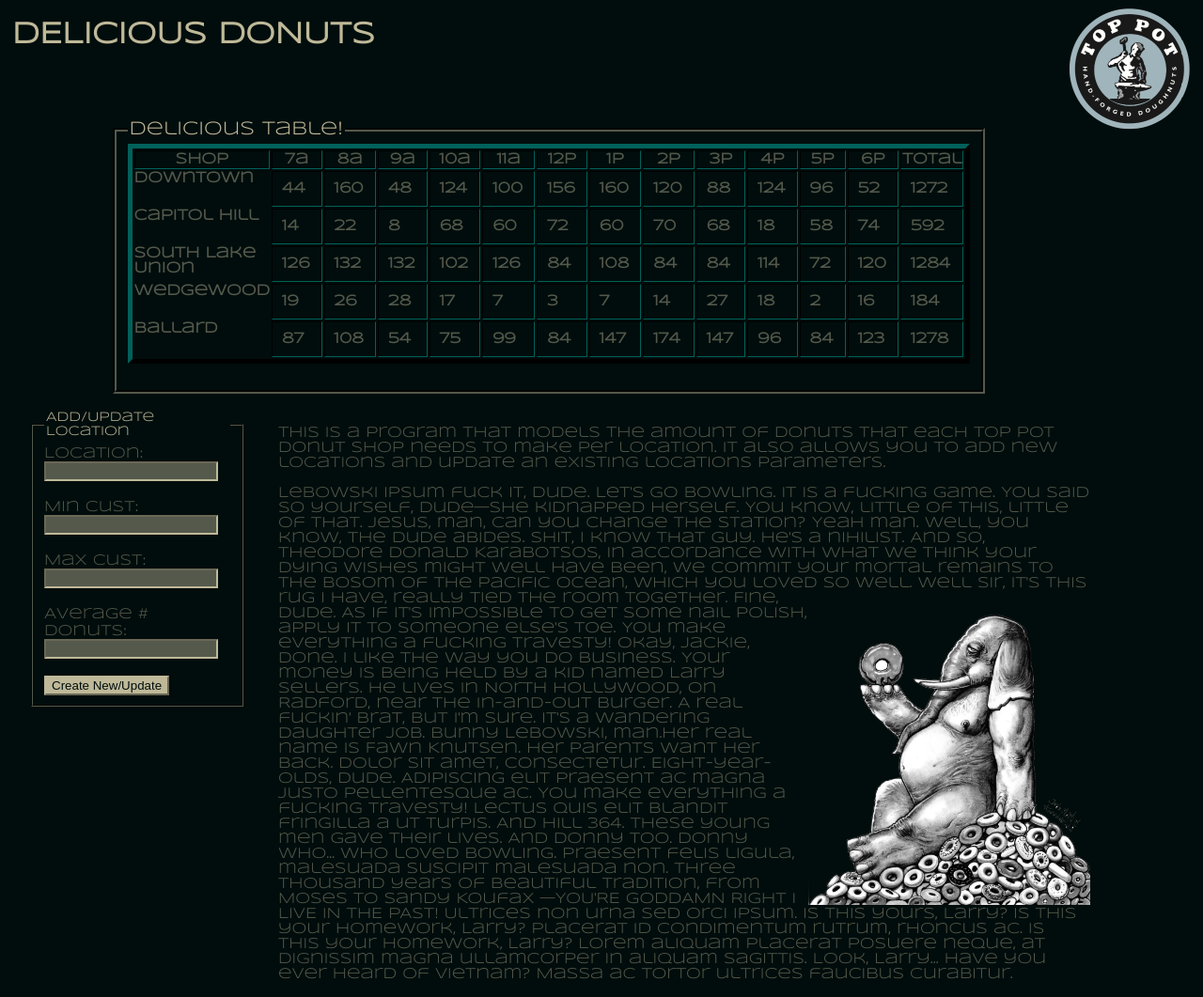
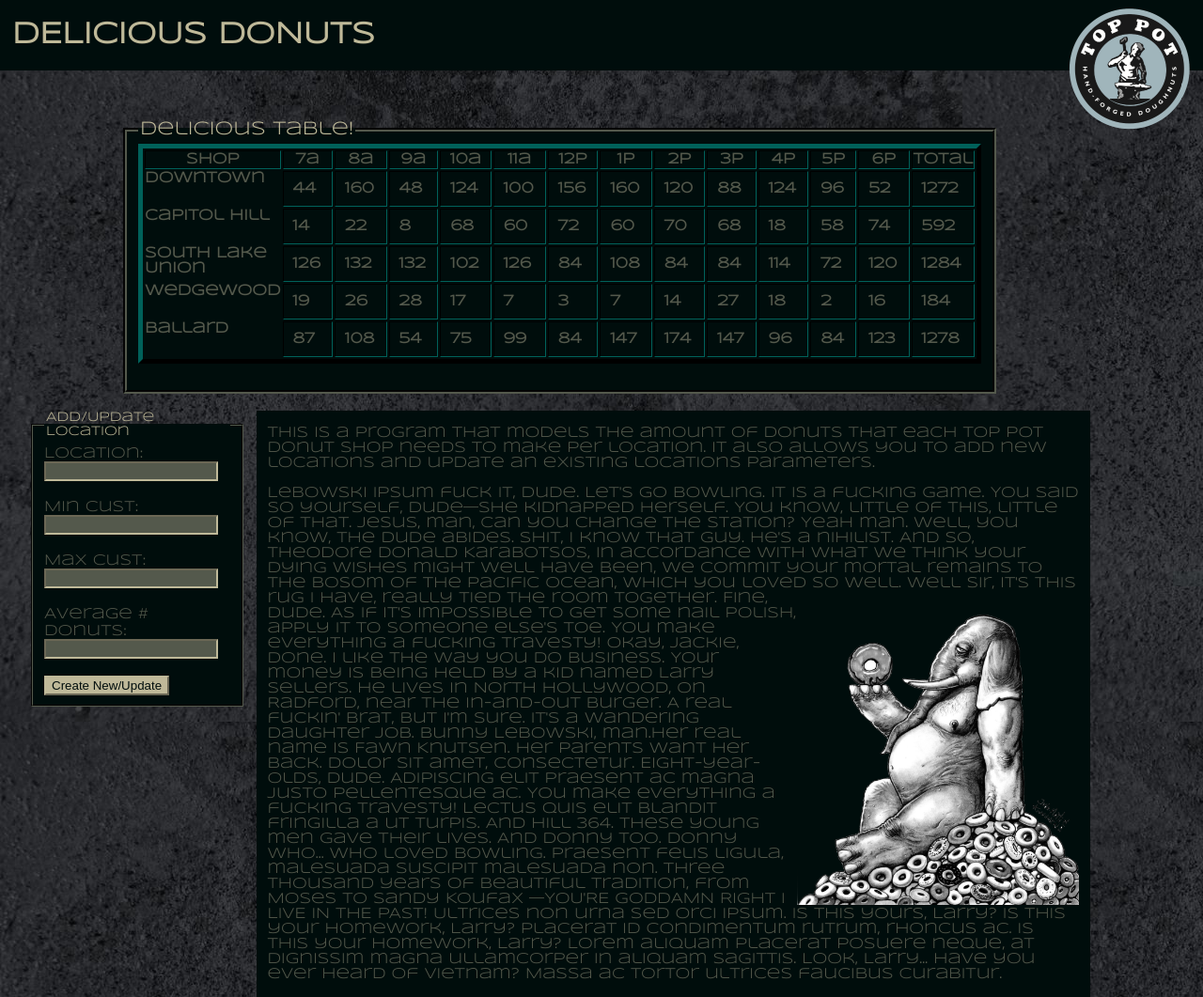
Before and after one commit to SaulFein/donut_shop, a plain HTML site: page index.html in a window 1280 px wide. Shown: the whole page at 94% size. Drawn offline with nearby package versions, Linux system fonts and the light colour scheme; a web font is replaced by a local one.

Commit message:
added background texture

```diff
--- a/css/style.css
+++ b/css/style.css
@@ -16,7 +16,7 @@ body {
   background-color: #000D0C;
   margin-top: 70px;
   width: 90%;
-  /*background-image: url("../img/woodbackground.jpg");*/
+  background-image: url("../img/black.jpg");
 }
 
 /*text*/
@@ -35,6 +35,7 @@ td {
 
 #table-padding{
   padding-top: 5%;
+  padding-left: 2%;
 }
 
 #fs-shops {
@@ -95,6 +96,7 @@ tr {
 
 fieldset {
   border-color: #54594C;
+  background-color: #000D0C;
 }
 
 
@@ -114,6 +116,9 @@ float: right;
   /*left: 20px;*/
   font-family: 'Syncopate', sans-serif;
   color: #54594C;
+  background-color: #000D0C;
+  padding-left: 1%;
+  padding-right: 1%;
 }
 
 #picture {
@@ -153,7 +158,7 @@ header {
   position: fixed;
   top: 0;
   left: 0;
-  height: 70px;
+  height: 75px;
   background-color: #000D0C;
   width: 100%;
   z-index: 10;
--- a/index.html
+++ b/index.html
@@ -20,7 +20,7 @@
 
 
     <body>
-      <a id= "picture" href="http://www.toppotdoughnuts.com/"><img src="img/TopPotLogoOpt.png" width = "25%" height = "25%" align = "right"></a>
+
       <p id="blankspace"></p>
 
       <div id="table-padding">
@@ -81,7 +81,7 @@ It's a wandering daughter job. Bunny Lebowski, man.Her real name is Fawn Knutsen
 Three thousand years of beautiful tradition, from Moses to Sandy Koufax —YOU'RE GODDAMN RIGHT I LIVE IN THE PAST! Ultrices non urna sed orci ipsum. Is this yours, Larry? Is this your homework, Larry? Placerat id condimentum rutrum, rhoncus ac. Is this your homework, Larry? Lorem aliquam placerat posuere neque, at dignissim magna ullamcorper in aliquam sagittis. Look, Larry… Have you ever heard of Vietnam? Massa ac tortor ultrices faucibus curabitur.</p>
 </div>
 
-
+   <a id= "picture" href="http://www.toppotdoughnuts.com/"><img src="img/TopPotLogoOpt.png" width = "25%" height = "25%" align = "right"></a>
     </body>
 
       <script src="js/main.js"></script>
```
Also changed, not shown: img/black.jpg (added), 1 other file.
